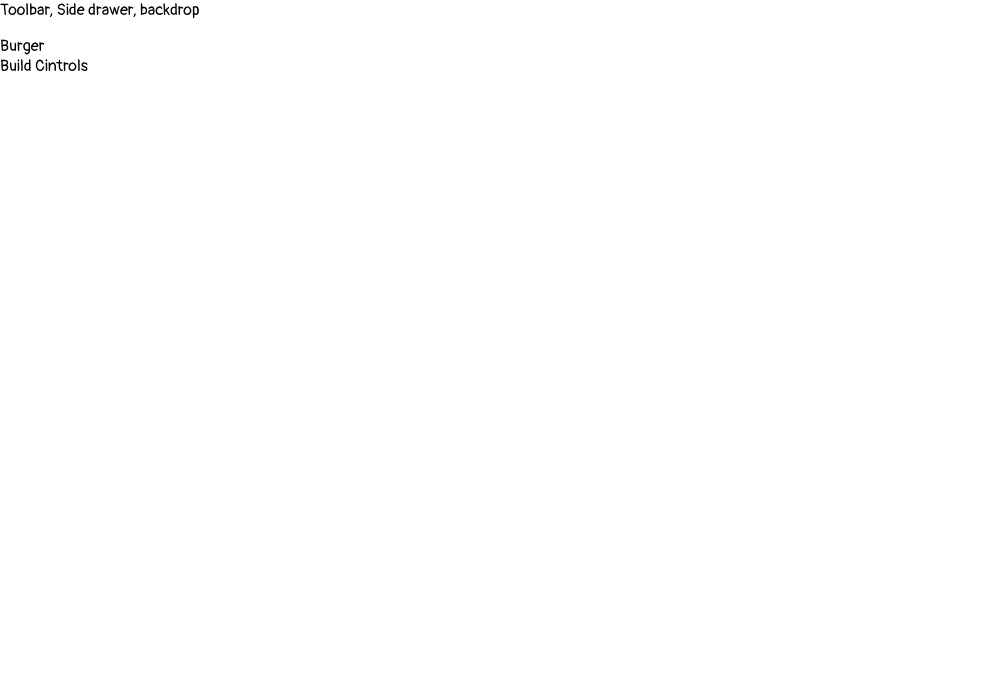
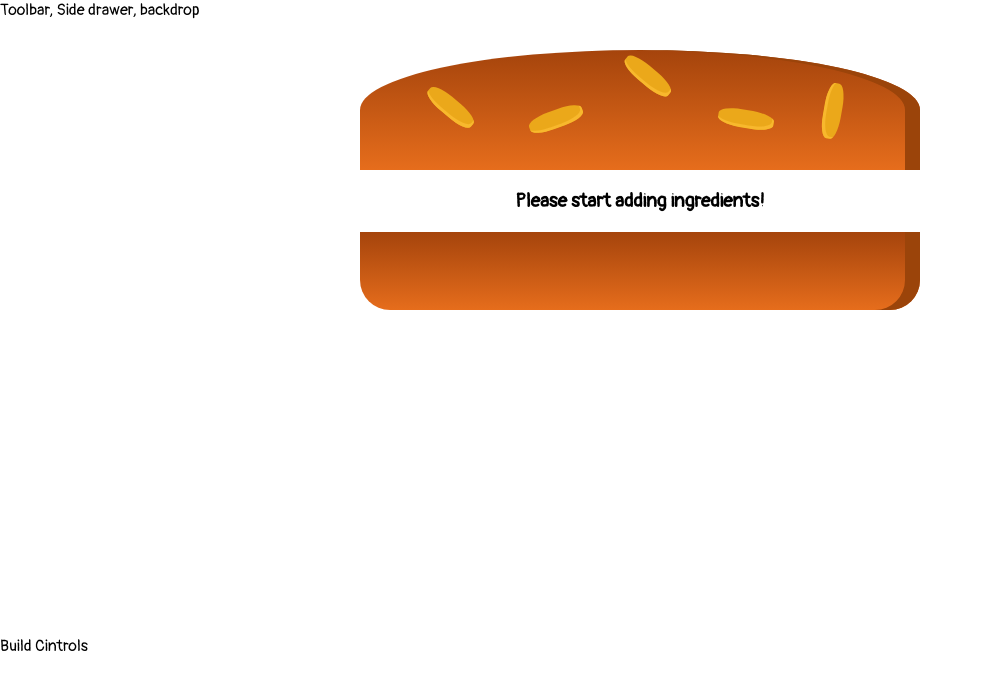
Before and after one commit to meghnavarma0/burger-maker, a React (Create React App) app: page / in a window 1280 px wide. Shown: the top 690 px of the page, without its empty margins (0-983 px from the left). Built offline with nearby package versions, Linux system fonts and the light colour scheme.

Commit message:
dynamically accessing ingredients

```diff
--- a/src/components/Burger/BirgerIngredient/BurgerIngredient.module.css
+++ b/src/components/Burger/BirgerIngredient/BurgerIngredient.module.css
@@ -1,18 +1,18 @@
 .BreadBottom {
 	height: 13%;
 	width: 80%;
-    background: linear-gradient(#F08E4A, #e27b36);
+	background: linear-gradient(#a5440c, #e66d1c);
 	border-radius: 0 0 30px 30px;
-    box-shadow: inset -15px 0 #c15711;
+	box-shadow: inset -15px 0 #9b440a;
 	margin: 2% auto;
 }
 
 .BreadTop {
 	height: 20%;
 	width: 80%;
-    background: linear-gradient(#bc581e, #e27b36);
+	background: linear-gradient(#a5440c, #e66d1c);
 	border-radius: 50% 50% 0 0;
-    box-shadow: inset -15px 0 #c15711;
+	box-shadow: inset -15px 0 #9b440a;
 	margin: 2% auto;
 	position: relative;
 }
@@ -21,65 +21,64 @@
 	width: 10%;
 	height: 15%;
 	position: absolute;
-    background-color: white;
+	background-color: rgb(235, 168, 26);
 	left: 30%;
 	top: 50%;
 	border-radius: 40%;
 	transform: rotate(-20deg);
-    box-shadow: inset -2px -3px #c9c9c9;
+	box-shadow: inset -2px -3px #f8b82d;
 }
 
 .Seeds1:after {
-    content: "";
+	content: '';
 	width: 100%;
 	height: 100%;
 	position: absolute;
-    background-color: white;
+	background-color: rgb(235, 168, 26);
 	left: -170%;
 	top: -260%;
 	border-radius: 40%;
 	transform: rotate(60deg);
-    box-shadow: inset -1px 2px #c9c9c9;
+	box-shadow: inset -2px -3px #f8b82d;
 }
 
 .Seeds1:before {
-    content: "";
+	content: '';
 	width: 100%;
 	height: 100%;
 	position: absolute;
-    background-color: white;
+	background-color: rgb(235, 168, 26);
 	left: 180%;
 	top: -50%;
 	border-radius: 40%;
 	transform: rotate(60deg);
-    box-shadow: inset -1px -3px #c9c9c9;
+	box-shadow: inset -2px -3px #f8b82d;
 }
 
 .Seeds2 {
 	width: 10%;
 	height: 15%;
 	position: absolute;
-    background-color: white;
+	background-color: rgb(235, 168, 26);
 	left: 64%;
 	top: 50%;
 	border-radius: 40%;
 	transform: rotate(10deg);
-    box-shadow: inset -3px 0 #c9c9c9;
+	box-shadow: inset -2px -3px #f8b82d;
 }
 
 .Seeds2:before {
-    content: "";
+	content: '';
 	width: 100%;
 	height: 100%;
 	position: absolute;
-    background-color: white;
+	background-color: rgb(235, 168, 26);
 	left: 150%;
 	top: -130%;
 	border-radius: 40%;
 	transform: rotate(90deg);
-    box-shadow: inset 1px 3px #c9c9c9;
+	box-shadow: inset -2px -3px #f8b82d;
 }
-
 
 .Meat {
 	width: 80%;
--- a/src/components/Burger/Burger.js
+++ b/src/components/Burger/Burger.js
@@ -0,0 +1,28 @@
+import React from 'react';
+import BurgerIngredient from './BirgerIngredient/BurgerIngredient';
+import classes from './Burger.module.css';
+
+const burger = props => {
+	let transformedIngredients = Object.keys(props.ingredients)
+		.map(igKey => {
+			return [...Array(props.ingredients[igKey])].map((_, i) => {
+				return <BurgerIngredient key={igKey + i} type={igKey} />;
+			});
+		})
+		.reduce((arr, el) => {
+			return arr.concat(el);
+		}, []);
+	console.log(transformedIngredients);
+	if (transformedIngredients.length === 0) {
+		transformedIngredients = <p>Please start adding ingredients!</p>;
+	}
+	return (
+		<div className={classes.Burger}>
+			<BurgerIngredient type='bread-top' />
+			{transformedIngredients}
+			<BurgerIngredient type='bread-bottom' />
+		</div>
+	);
+};
+
+export default burger;
--- /dev/null
+++ b/src/components/Burger/Burger.module.css
@@ -0,0 +1,29 @@
+.Burger {
+	width: 100%;
+	margin: auto;
+	height: 250px;
+	overflow: auto;
+	text-align: center;
+	font-weight: bold;
+	font-size: 1.2rem;
+}
+
+@media (min-width: 500px) and (min-height: 400px) {
+	.Burger {
+		width: 350px;
+		height: 300px;
+	}
+}
+@media (min-width: 500px) and (min-height: 401px) {
+	.Burger {
+		width: 450px;
+		height: 400px;
+	}
+}
+
+@media (min-width: 1000px) and (min-height: 700px) {
+	.Burger {
+		width: 700px;
+		height: 600px;
+	}
+}
--- a/src/containers/BurgerBuilder/BurgerBuilder.js
+++ b/src/containers/BurgerBuilder/BurgerBuilder.js
@@ -1,11 +1,20 @@
 import React, { Component } from 'react';
 import Auxiliary from '../../hoc/Auxiliary';
+import Burger from '../../components/Burger/Burger';
 
 class BurgerBuilder extends Component {
+	state = {
+		ingredients: {
+			salad: 0,
+			bacon: 0,
+			cheese: 0,
+			meat: 0
+		}
+	};
 	render() {
 		return (
 			<Auxiliary>
-				<div>Burger</div>
+				<Burger ingredients={this.state.ingredients} />
 				<div>Build Cintrols</div>
 			</Auxiliary>
 		);
```
Lines whose indentation alone changed are shown as unchanged.
